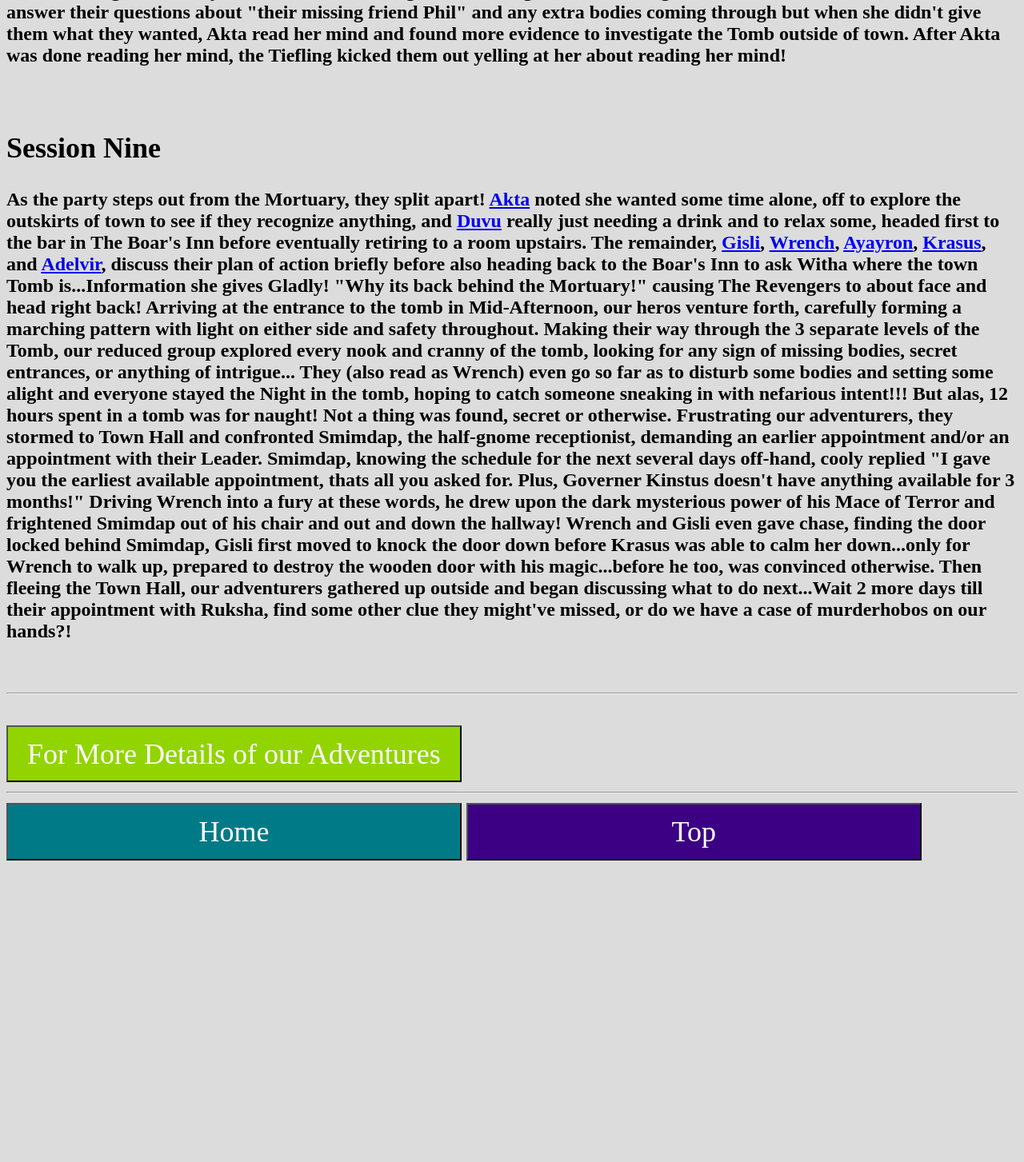
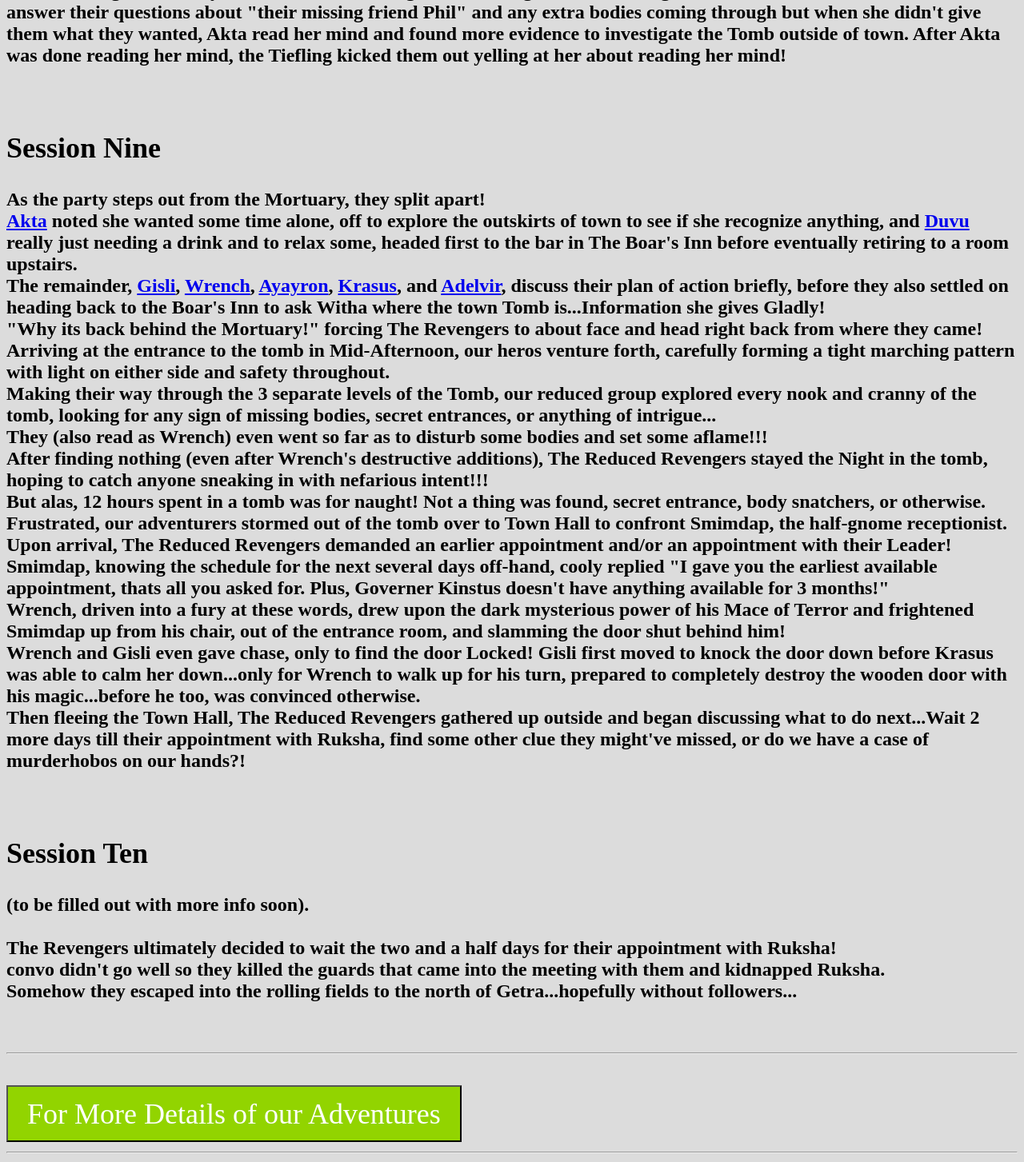
Before and after one commit to TheDiemer/resumeSite, a Flask app: page /sessions in a window 1280 px wide. Shown: the part 4921-6374 px from the top of the page at 80% size. Before the commit the page ends 5997 px from the top, so only its background shows below. Run offline with Flask 2, Linux system fonts and the light colour scheme.

Commit message:
updating the sessions to FIX sesh 9, also some quick n dirty text for 10

```diff
--- a/dnd/templates/sessions.html
+++ b/dnd/templates/sessions.html
@@ -18,6 +18,7 @@
 	<button href="#seven" class="button" id ="sessions" onclick="window.location.href = '#seven'">7</button>
 	<button href="#eight" class="button" id ="sessions" onclick="window.location.href = '#eight'">8</button>
 	<button href="#nine" class="button" id ="sessions" onclick="window.location.href = '#nine'">9</button>
+	<button href="#ten" class="button" id ="sessions" onclick="window.location.href = '#ten'">10</button>
 	<h2><span id="zero">Session Zero</span></h2>
         <p>
 	    Presented <a href='/dnd/backstory'>the backstory</a>, the <a href='/dnd/character'>character creation details</a>, and some of the <a href='/dnd/setting'>setting details</a>!</p>
@@ -133,12 +134,28 @@
 	<br>
 	<h2><span id="nine">Session Nine</span></h2>
 	<p>
-	As the party steps out from the Mortuary, they split apart! <a href="https://ericdiemerjones.com/dnd/party#akta">Akta</a> noted she wanted some time alone, off to explore the outskirts of town to see if they recognize anything, and <a href="https://ericdiemerjones.com/dnd/party#duvu">Duvu</a> really just needing a drink and to relax some, headed first to the bar in The Boar's Inn before eventually retiring to a room upstairs.
-	The remainder, <a href="https://ericdiemerjones.com/dnd/party#gisli">Gisli</a>, <a href="https://ericdiemerjones.com/dnd/party#wrench">Wrench</a>, <a href="https://ericdiemerjones.com/dnd/party#ayayron">Ayayron</a>, <a href="https://ericdiemerjones.com/dnd/party#krasus">Krasus</a>, and <a href="https://ericdiemerjones.com/dnd/party#adelvir">Adelvir</a>, discuss their plan of action briefly before also heading back to the Boar's Inn to ask Witha where the town Tomb is...Information she gives Gladly! "Why its back behind the Mortuary!" causing The Revengers to about face and head right back!
-	Arriving at the entrance to the tomb in Mid-Afternoon, our heros venture forth, carefully forming a marching pattern with light on either side and safety throughout. Making their way through the 3 separate levels of the Tomb, our reduced group explored every nook and cranny of the tomb, looking for any sign of missing bodies, secret entrances, or anything of intrigue...
-	They (also read as <b>Wrench</b>) even go so far as to disturb some bodies and setting some alight and everyone stayed the Night in the tomb, hoping to catch someone sneaking in with nefarious intent!!! But alas, 12 hours spent in a tomb was for naught! Not a thing was found, secret or otherwise.
-	Frustrating our adventurers, they stormed to Town Hall and confronted Smimdap, the half-gnome receptionist, demanding an earlier appointment and/or an appointment with their Leader. Smimdap, knowing the schedule for the next several days off-hand, cooly replied "I gave you the earliest available appointment, thats all you asked for. Plus, Governer Kinstus doesn't have anything available for 3 months!" Driving Wrench into a fury at these words, he drew upon the dark mysterious power of his <b>Mace of Terror</b> and frightened Smimdap out of his chair and out and down the hallway!
-	Wrench and Gisli even gave chase, finding the door locked behind Smimdap, Gisli first moved to knock the door down before Krasus was able to calm her down...only for Wrench to walk up, prepared to destroy the wooden door with his magic...before he too, was convinced otherwise. Then fleeing the Town Hall, our adventurers gathered up outside and began discussing what to do next...Wait 2 more days till their appointment with Ruksha, find some other clue they might've missed, or do we have a case of murderhobos on our hands?!
+	As the party steps out from the Mortuary, they split apart!<br>
+	<a href="https://ericdiemerjones.com/dnd/party#akta">Akta</a> noted she wanted some time alone, off to explore the outskirts of town to see if she recognize anything, and <a href="https://ericdiemerjones.com/dnd/party#duvu">Duvu</a> really just needing a drink and to relax some, headed first to the bar in The Boar's Inn before eventually retiring to a room upstairs.<br>
+	The remainder, <a href="https://ericdiemerjones.com/dnd/party#gisli">Gisli</a>, <a href="https://ericdiemerjones.com/dnd/party#wrench">Wrench</a>, <a href="https://ericdiemerjones.com/dnd/party#ayayron">Ayayron</a>, <a href="https://ericdiemerjones.com/dnd/party#krasus">Krasus</a>, and <a href="https://ericdiemerjones.com/dnd/party#adelvir">Adelvir</a>, discuss their plan of action briefly, before they also settled on heading back to the Boar's Inn to ask Witha where the town Tomb is...Information she gives Gladly!<br>
+	"Why its back behind the Mortuary!" forcing The Revengers to about face and head right back from where they came!<br>
+	Arriving at the entrance to the tomb in Mid-Afternoon, our heros venture forth, carefully forming a tight marching pattern with light on either side and safety throughout.<br>
+	Making their way through the 3 separate levels of the Tomb, our reduced group explored every nook and cranny of the tomb, looking for any sign of missing bodies, secret entrances, or anything of intrigue...<br>
+	They (also read as <b>Wrench</b>) even went so far as to disturb some bodies and set some aflame!!!<br>
+	After finding nothing (even after Wrench's destructive additions), The Reduced Revengers stayed the Night in the tomb, hoping to catch anyone sneaking in with nefarious intent!!!<br>
+	But alas, 12 hours spent in a tomb was for naught! Not a thing was found, secret entrance, body snatchers, or otherwise.<br>
+	Frustrated, our adventurers stormed out of the tomb over to Town Hall to confront Smimdap, the half-gnome receptionist. Upon arrival, The Reduced Revengers demanded an earlier appointment and/or an appointment with their Leader!<br>
+	Smimdap, knowing the schedule for the next several days off-hand, cooly replied "I gave you the earliest available appointment, thats all you asked for. Plus, Governer Kinstus doesn't have anything available for 3 months!"<br>
+	Wrench, driven into a fury at these words, drew upon the dark mysterious power of his <b>Mace of Terror</b> and frightened Smimdap up from his chair, out of the entrance room, and slamming the door shut behind him!<br>
+	Wrench and Gisli even gave chase, only to find the door Locked! Gisli first moved to knock the door down before Krasus was able to calm her down...only for Wrench to walk up for his turn, prepared to completely destroy the wooden door with his magic...before he too, was convinced otherwise.<br>
+	Then fleeing the Town Hall, The Reduced Revengers gathered up outside and began discussing what to do next...Wait 2 more days till their appointment with Ruksha, find some other clue they might've missed, or do we have a case of murderhobos on our hands?!
+	</p>
+	<br>
+	<h2><span id="Ten">Session Ten</span></h2>
+	<p>
+	(to be filled out with more info soon).<br><br>
+	The Revengers ultimately decided to wait the two and a half days for their appointment with Ruksha!<br>
+	convo didn't go well so they killed the guards that came into the meeting with them and kidnapped Ruksha.<br>
+	Somehow they escaped into the rolling fields to the north of Getra...hopefully without followers...<br>
 	</p>
 	<br>
 	<hr>
```
